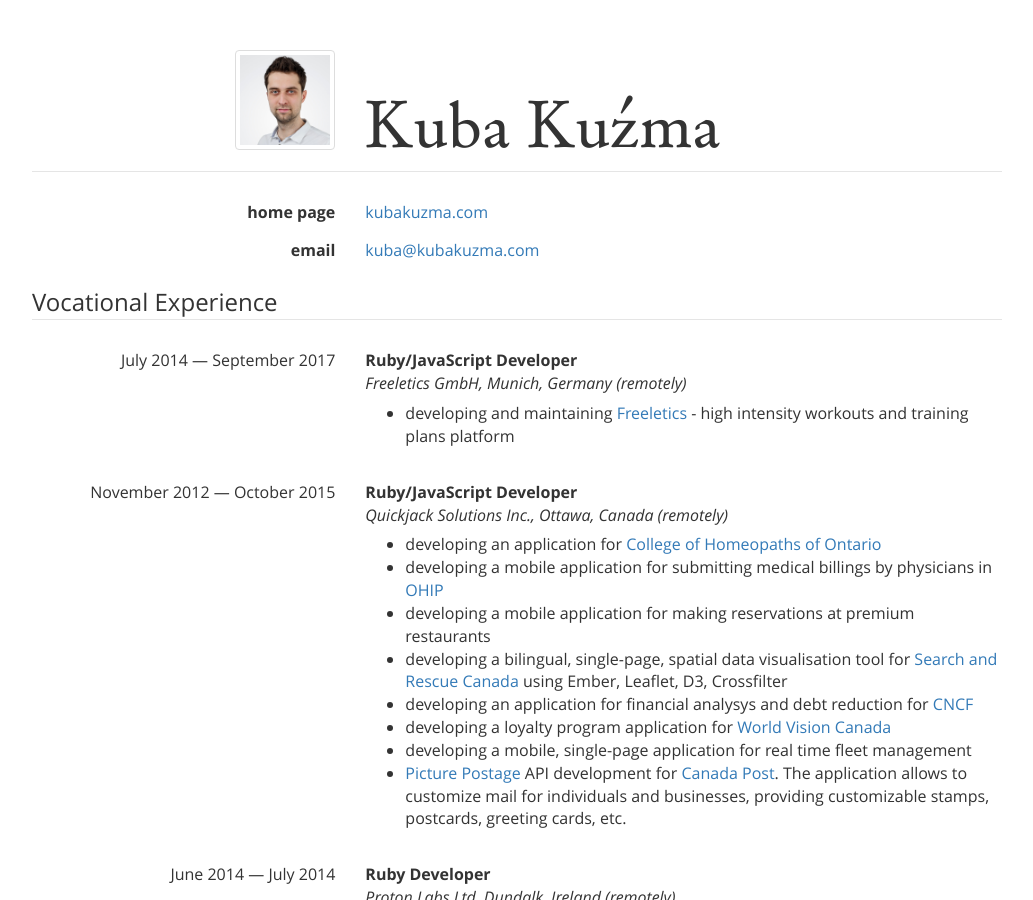
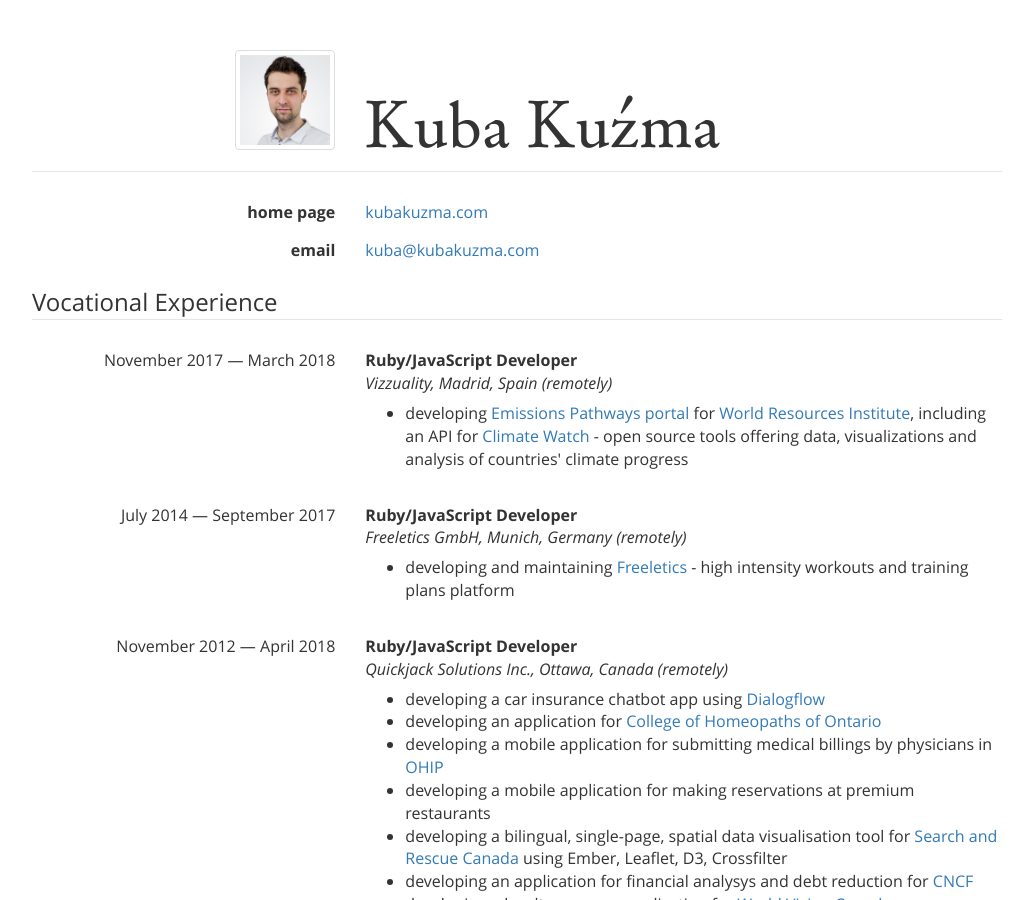
Before and after one commit to qoobaa/qoobaa.github.io, a Jekyll site: the page built from cv.html, in a window 1280 px wide and 900 px high. Shown: the whole window, without its empty margins (123-1156 px from the left). Built offline with Jekyll 4.4.1, drawn with Linux system fonts in a browser that asks for light colours.

Commit message:
added vizzuality

```diff
--- a/cv.html
+++ b/cv.html
@@ -44,6 +44,30 @@
 
     <div class="form-group">
       <span class="control-label col-xs-4">
+        November&nbsp;2017 &mdash; March&nbsp;2018
+      </span>
+      <div class="col-xs-8">
+        <p class="form-control-static">
+          <strong>Ruby/JavaScript Developer</strong><br>
+          <em>Vizzuality, Madrid, Spain (remotely)</em><br>
+          <ul>
+            <li>
+              developing <a href="https://github.com/Vizzuality/emissions-scenario-portal">Emissions
+              Pathways portal</a>
+              for <a href="http://www.wri.org/">World Resources
+              Institute</a>, including an API
+              for <a hrev="https://www.climatewatchdata.org/">Climate
+              Watch</a> - open source tools offering data,
+              visualizations and analysis of countries' climate
+              progress
+            </li>
+          </ul>
+        </p>
+      </div>
+    </div>
+
+    <div class="form-group">
+      <span class="control-label col-xs-4">
         July&nbsp;2014 &mdash; September&nbsp;2017
       </span>
       <div class="col-xs-8">
@@ -64,13 +88,17 @@
 
     <div class="form-group">
       <span class="control-label col-xs-4">
-        November&nbsp;2012 &mdash; October&nbsp;2015
+        November&nbsp;2012 &mdash; April&nbsp;2018
       </span>
       <div class="col-xs-8">
         <p class="form-control-static">
           <strong>Ruby/JavaScript Developer</strong><br>
           <em>Quickjack Solutions Inc., Ottawa, Canada (remotely)</em><br>
           <ul>
+            <li>
+              developing a car insurance chatbot app
+              using <a href="https://dialogflow.com">Dialogflow</a>
+            </li>
             <li>
               developing an application
               for <a href="http://www.collegeofhomeopaths.on.ca/">College
```
